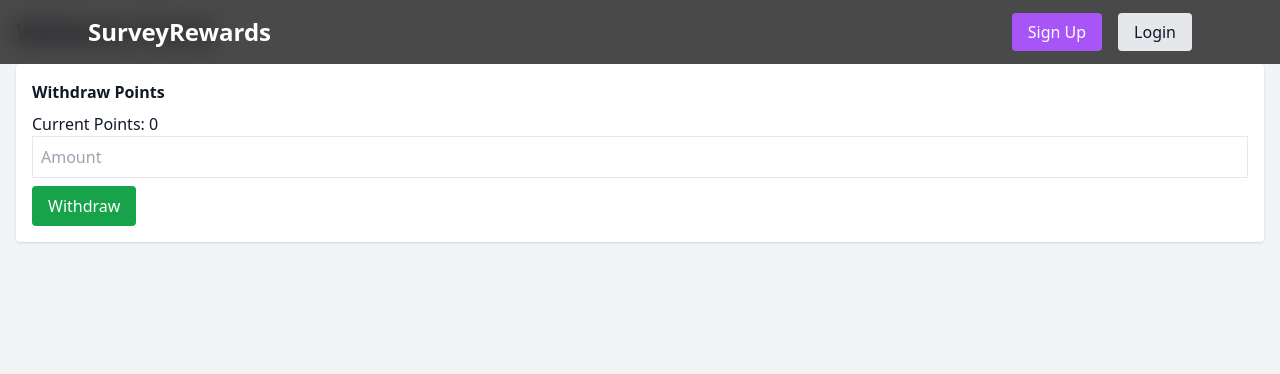
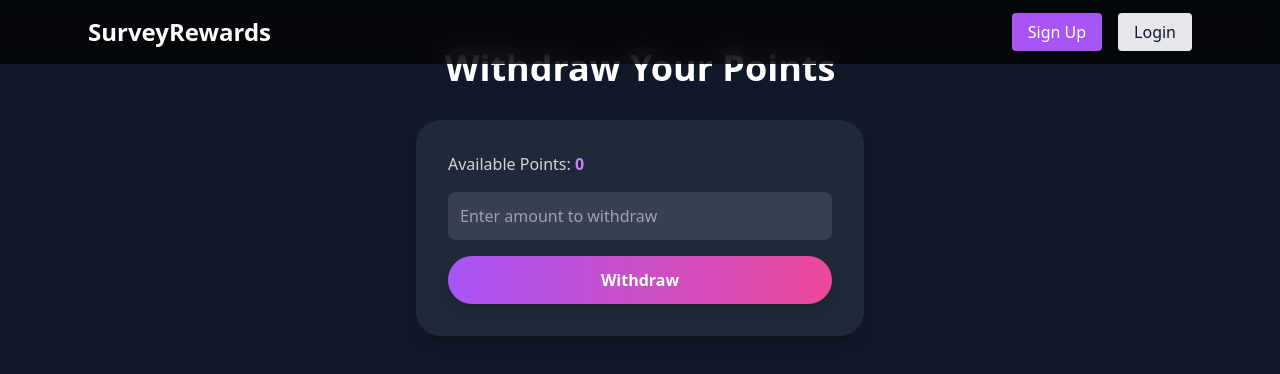
Before and after one commit to donnywheeler9-boop/survey-rewards-starter, a React (Vite) app in the folder client/: page /withdraw in a window 1280 px wide. Shown: the top 374 px of the page. Built offline with nearby package versions, Linux system fonts and the light colour scheme; no server answers.

Commit message:
Updated Prisma ORM to latest version

```diff
--- a/client/src/api.js
+++ b/client/src/api.js
@@ -1,13 +1,19 @@
-import axios from 'axios'
+import axios from 'axios';
 
 const api = axios.create({
-  baseURL: import.meta.env.VITE_API_BASE || '/api'
-})
+  baseURL: import.meta.env.VITE_API_BASE || '/api', // Dynamically set base URL
+});
 
+// Request interceptor to add Authorization header
 api.interceptors.request.use(config => {
-  const token = localStorage.getItem('token')
-  if (token) config.headers.Authorization = 'Bearer ' + token
-  return config
-})
+  const token = localStorage.getItem('token');  // Retrieve token from localStorage
+  if (token) {
+    config.headers.Authorization = 'Bearer ' + token;  // Add Bearer token to headers
+    console.log("Authorization Header:", config.headers.Authorization);  // Log for debugging
+  }
+  return config;
+}, error => {
+  return Promise.reject(error);  // Handle request errors
+});
 
-export default api
+export default api;
--- a/client/src/pages/Withdraw.jsx
+++ b/client/src/pages/Withdraw.jsx
@@ -1,14 +1,15 @@
-import React, { useEffect, useState } from 'react'
+// client/src/pages/Withdraw.jsx
+import React, { useState, useEffect } from 'react'
 import api from '../api'
-import WithdrawForm from '../components/WithdrawForm'
 
 export default function Withdraw() {
   const [points, setPoints] = useState(0)
+  const [amount, setAmount] = useState('')
 
   useEffect(() => {
-    const fetchPoints = async () => {
+    async function fetchPoints() {
       try {
-        const res = await api.get('/user/me')
+        const res = await api.get('/user/points')
         setPoints(res.data.points)
       } catch (err) {
         console.error(err)
@@ -17,15 +18,40 @@ export default function Withdraw() {
     fetchPoints()
   }, [])
 
-  const handleWithdraw = (newBalance) => {
-    setPoints(newBalance)
-    alert('Withdraw successful!')
+  const handleWithdraw = async (e) => {
+    e.preventDefault()
+    try {
+      await api.post('/user/withdraw', { amount: Number(amount) })
+      alert('Withdraw request submitted!')
+      setAmount('')
+    } catch (err) {
+      alert('Withdraw failed')
+    }
   }
 
   return (
-    <div className="p-4">
-      <h1 className="text-2xl font-bold mb-4">Withdraw Points</h1>
-      <WithdrawForm currentPoints={points} onWithdraw={handleWithdraw} />
+    <div className="min-h-screen bg-gray-900 text-white px-6 py-12 flex flex-col items-center">
+      <h1 className="text-4xl font-bold mb-8">Withdraw Your Points</h1>
+
+      <div className="bg-gray-800 p-8 rounded-3xl shadow-lg w-full max-w-md transform transition-all hover:scale-105 duration-300">
+        <p className="text-gray-300 mb-4">Available Points: <span className="text-purple-400 font-bold">{points}</span></p>
+
+        <form onSubmit={handleWithdraw} className="space-y-4">
+          <input
+            type="number"
+            placeholder="Enter amount to withdraw"
+            className="w-full p-3 rounded-lg bg-gray-700 text-white focus:outline-none focus:ring-2 focus:ring-purple-500 transition duration-300"
+            value={amount}
+            onChange={(e) => setAmount(e.target.value)}
+          />
+          <button
+            type="submit"
+            className="w-full py-3 bg-gradient-to-r from-purple-500 to-pink-500 rounded-full font-semibold shadow-lg hover:scale-105 transition-transform duration-300"
+          >
+            Withdraw
+          </button>
+        </form>
+      </div>
     </div>
   )
 }
--- a/client/vite.config.js
+++ b/client/vite.config.js
@@ -1,6 +1,15 @@
 import { defineConfig } from 'vite'
 import react from '@vitejs/plugin-react'
+
 export default defineConfig({
   plugins: [react()],
-  server: { port: 5173, proxy: { '/api': { target: process.env.VITE_API_BASE || 'http://localhost:4000', changeOrigin: true } } }
+  server: {
+    port: 5173,
+    proxy: {
+      '/api': {
+        target: 'http://localhost:5000',
+        changeOrigin: true
+      }
+    }
+  }
 })
```
